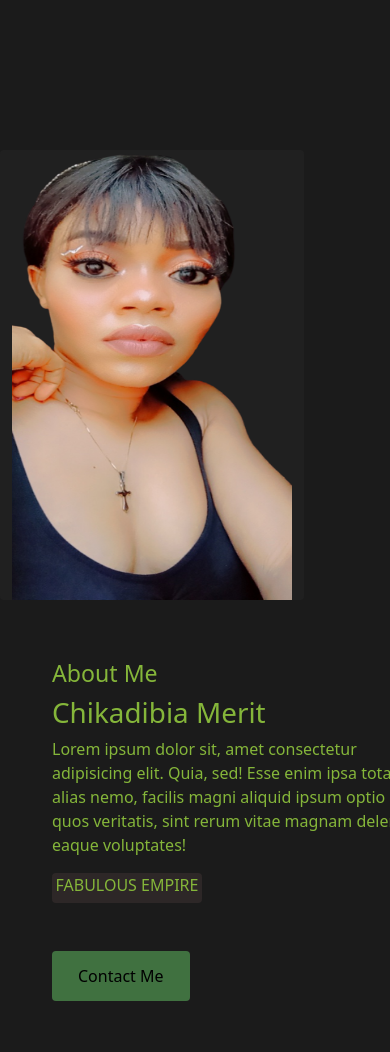
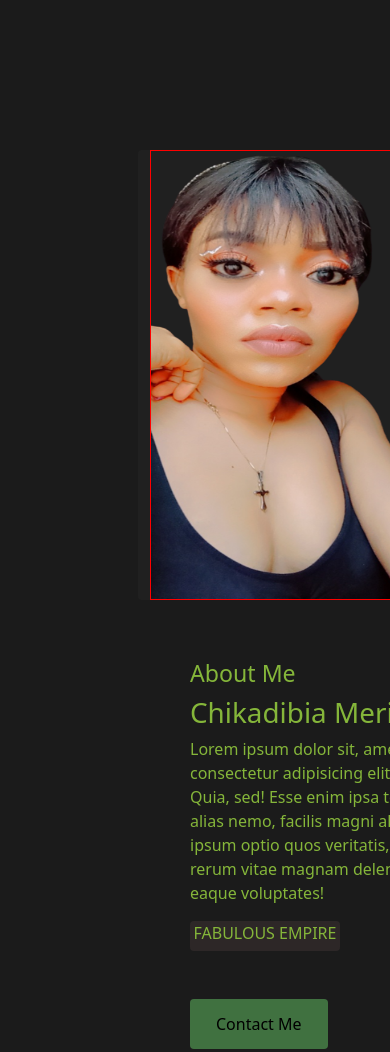
Before and after one commit to Nwakaego-Ego/FW, a plain HTML site: page about.html in a window 390 px wide. Shown: the top 1052 px of the page. Drawn offline with nearby package versions, Linux system fonts and the light colour scheme.

Commit message:
about page finishing touches

```diff
--- a/about.html
+++ b/about.html
@@ -34,6 +34,7 @@
             width="280"
             height="450"
             alt="chika'image"
+            class="about-image"
           />
         </div>
         <div class="col-6 about-paragraph">
--- a/style.css
+++ b/style.css
@@ -144,7 +144,7 @@ img {
 }
 
 .about-container {
-  padding-top: 150px;
+  padding: 150px 0 0 150px;
   margin-bottom: 80px;
 }
 
@@ -251,4 +251,8 @@ img {
     text-align: center;
     margin-right: 20px;
   }
+
+  .about-image {
+    border: 1px solid red;
+  }
 }
```
